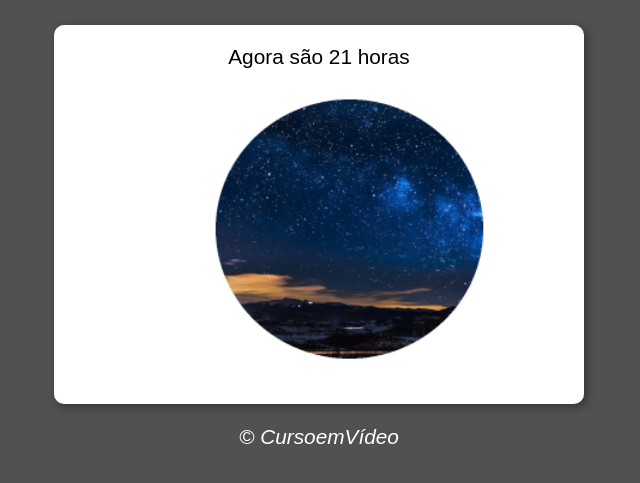
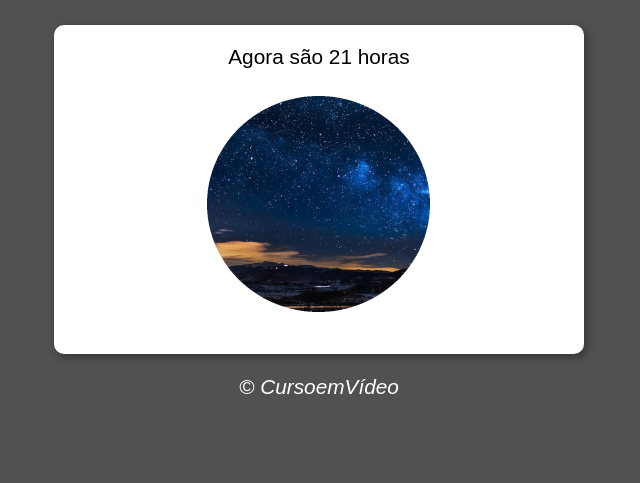
Before and after one commit to LucasBondeDeSouza/javascript, a plain HTML site: page 04- condicoes/exercicios/exercicio-horario/index.html in a window 1280 px wide. Shown: the part 79-562 px from the top of the page, without its empty margins (321-961 px from the left). Drawn offline with Linux system fonts and the light colour scheme.

Commit message:
atualização

```diff
--- a/04- condicoes/exercicios/exercicio-horario/style.css
+++ b/04- condicoes/exercicios/exercicio-horario/style.css
@@ -23,10 +23,6 @@ div {
     padding: 5px;
 }
 
-img {
-    height: 300px;
-}
-
 footer {
     color: white;
     text-align: center;
```
